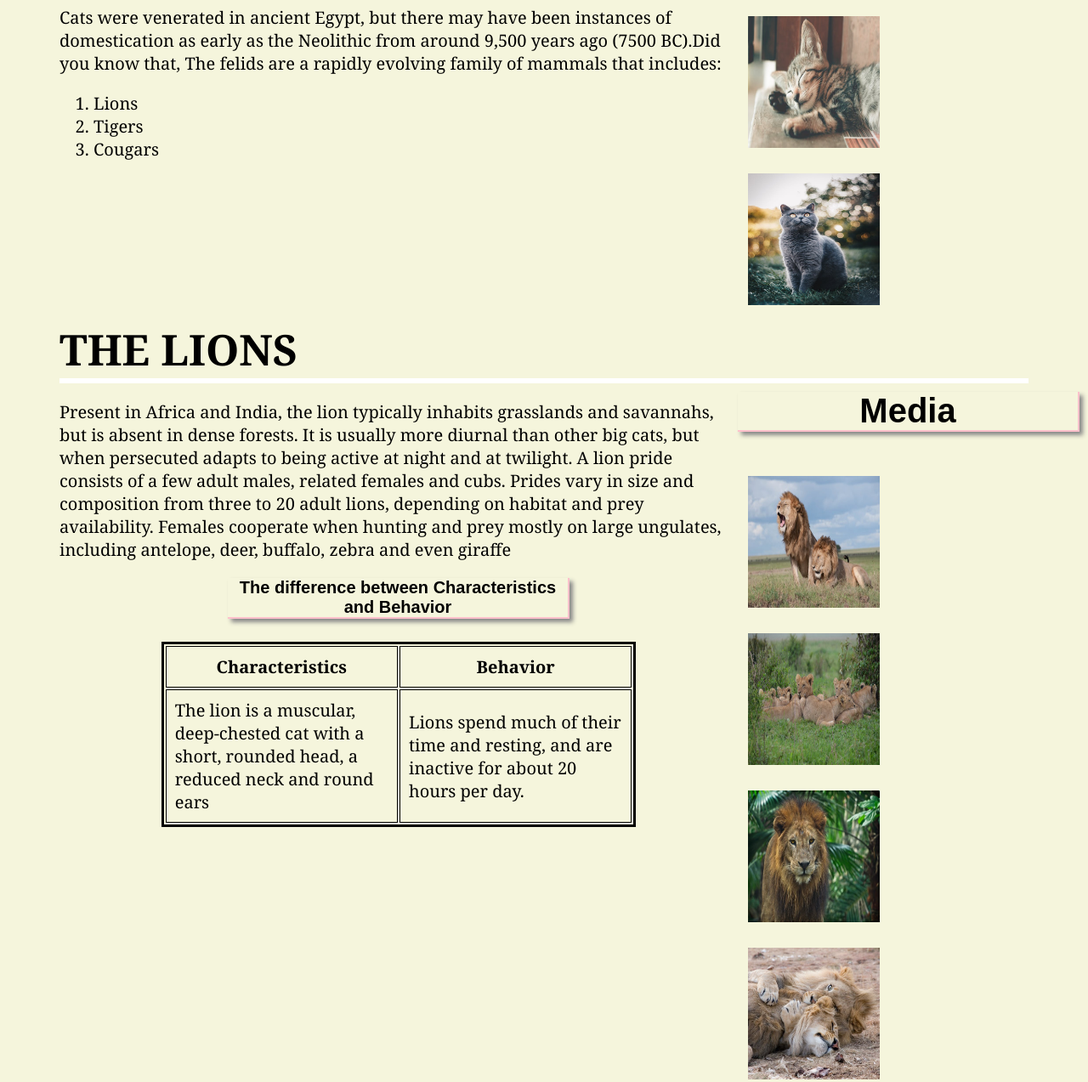
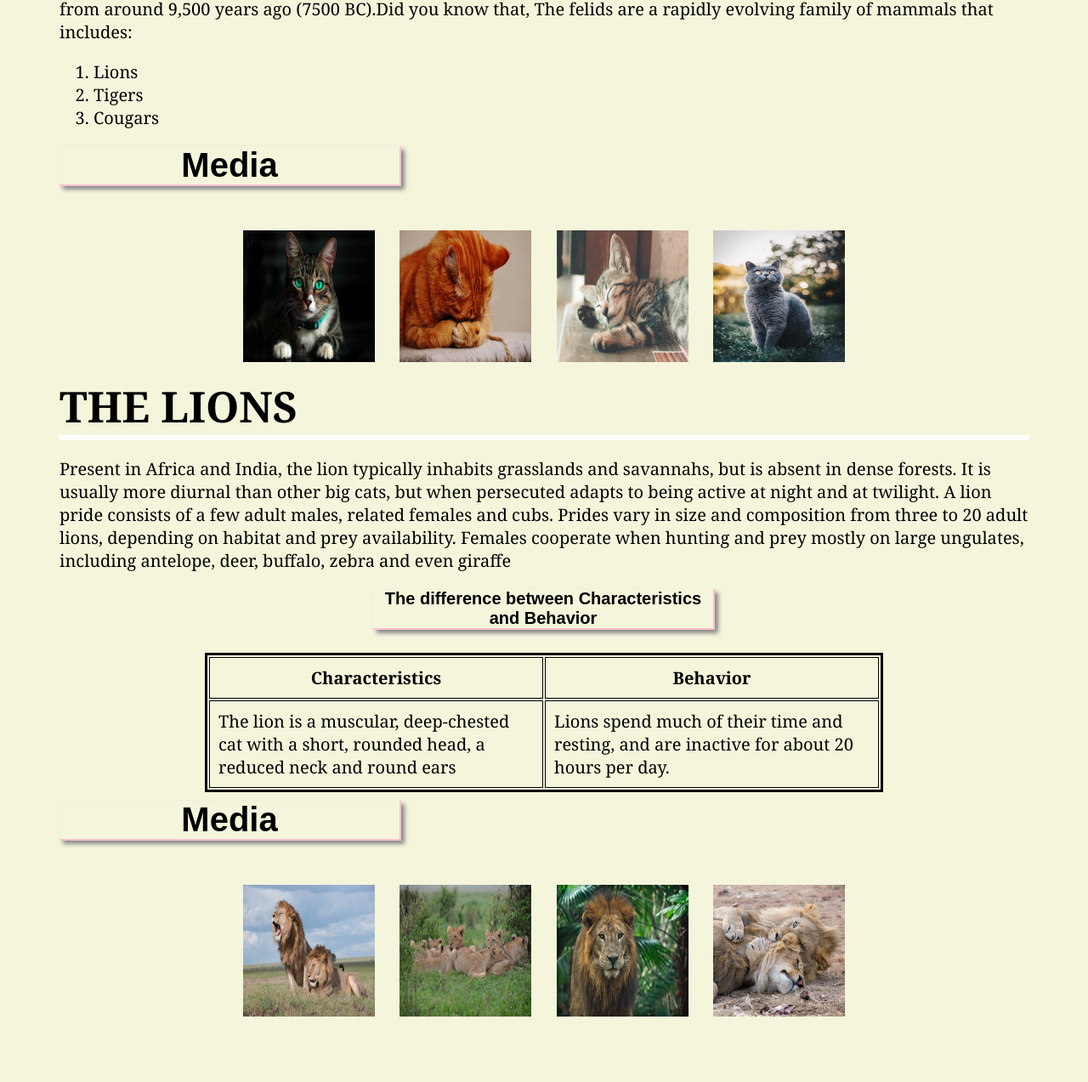
Before and after one commit to YedagneAnicet/DI-BOOTCAMP-WEEK1-DAY1-EXERCICEXP, a plain HTML site: page index.html in a window 1280 px wide. Shown: the part 651-1924 px from the top of the page at 85% size. Drawn offline with Linux system fonts and the light colour scheme.

Commit message:
exercice_xp_revue

```diff
--- a/index.html
+++ b/index.html
@@ -4,7 +4,7 @@
 <head>
     <meta charset="utf-8" />
     <link rel="stylesheet" href="style.css">
-    <title>Cat Website</title>
+    <title>Day1-Exercice_xp</title>
 </head>
 
 <body>
@@ -12,7 +12,7 @@
         <h2>The domestic cat</h2>
         <hr>
         <p>Click <a href="#lions"> here </a> for more information about the lions</p>
-        <div class="grid-container">
+        <div class="container">
             <div>
                 <h3>About domestic cats </h3>
                 <p>
@@ -38,7 +38,7 @@
                     <li>Cougars</li>
                 </ol>
             </div>
-            <div>
+            <div class="media">
                 <h3>Media </h3>
                 <img src="images/chats/chat1.png" alt="Image de chat">
                 <img src="images/chats/chat2.png" alt="Image de chat">
@@ -50,7 +50,7 @@
     <div id="lions">
         <h2>The lions</h2>
         <hr>
-        <div class="grid-container">
+        <div class="container">
             <div>
                 <p>
                     Present in Africa and India, the lion typically inhabits grasslands and savannahs, but is absent in
@@ -79,7 +79,7 @@
                     </tr>
                 </table>
             </div>
-            <div>
+            <div  class="media">
                 <h3>Media</h3>
                 <img src="images/lions/lion1.png" alt="Image de chat">
                 <img src="images/lions/lion2.png" alt="Image de chat">
--- a/style.css
+++ b/style.css
@@ -33,11 +33,6 @@ h3 {
     margin: 0 auto;
 }
 
-.grid-container {
-    display: grid;
-    grid-template-columns: 70% 30%;
-}
-
 table {
     table-layout: fixed;
     width: 70%;
@@ -64,6 +59,10 @@ img {
     transition: all 1s;
 }
 
+.media{
+    text-align: center;
+}
+
 img:hover {
     transform: scale(1.1);
 }
```
